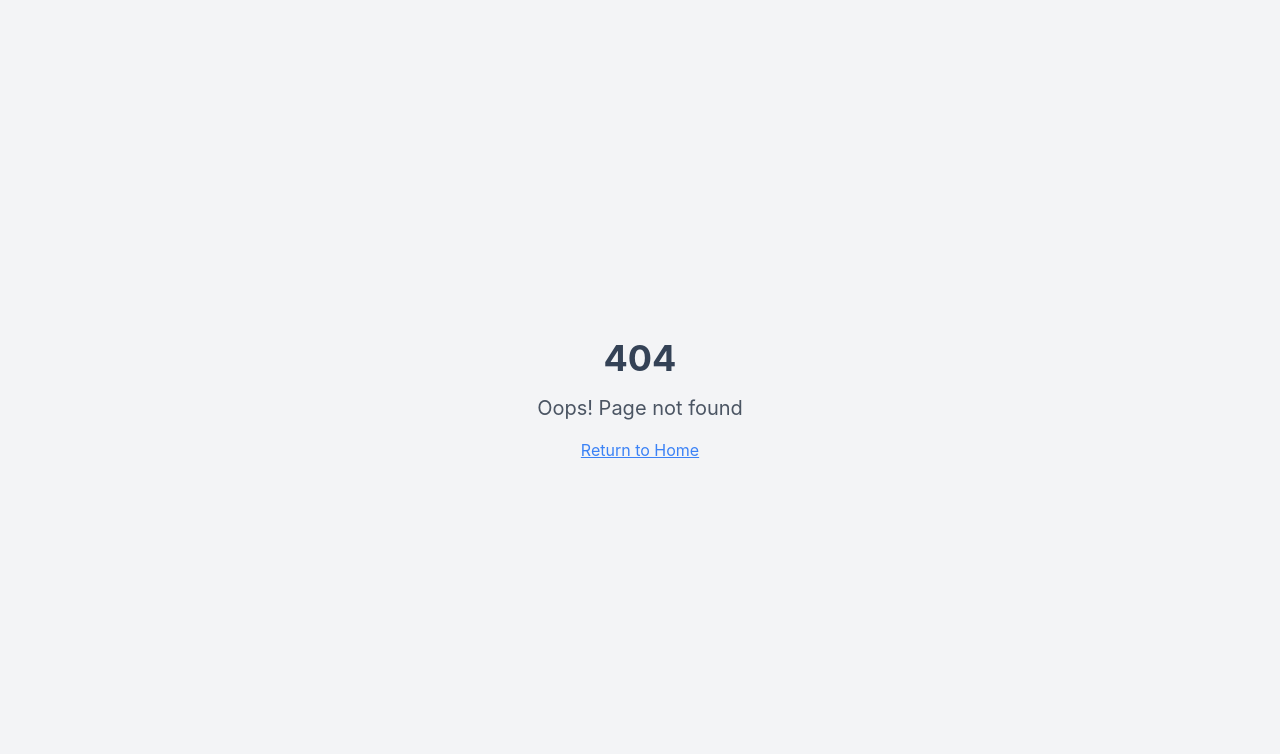
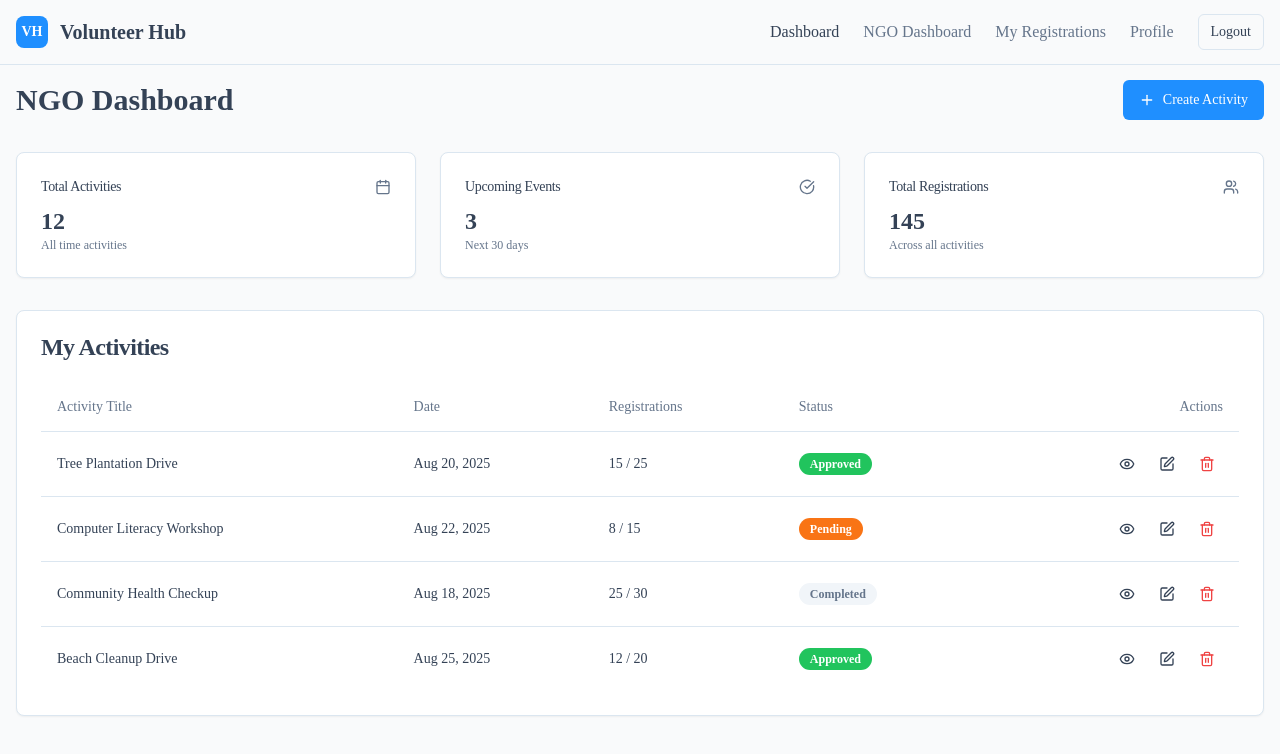
Before and after one commit to upadhyaylalit777/hub-connect-vol, a React (Vite) app: page /ngo-dashboard in a window 1280 px wide. Before the commit this address had no page. Shown: the top 754 px of the page. Built offline with nearby package versions, Linux system fonts and the light colour scheme.

Commit message:
Add NGO Dashboard
Create the NGO Dashboard page with a header, page title, statistics overview, and a table for managing activities. Includes an empty state design for when no activities are created.

```diff
--- a/src/App.tsx
+++ b/src/App.tsx
@@ -6,6 +6,7 @@ import { BrowserRouter, Routes, Route } from "react-router-dom";
 import Index from "./pages/Index";
 import ActivityDetails from "./pages/ActivityDetails";
 import UserProfile from "./pages/UserProfile";
+import NGODashboard from "./pages/NGODashboard";
 import NotFound from "./pages/NotFound";
 
 const queryClient = new QueryClient();
@@ -20,6 +21,7 @@ const App = () => (
           <Route path="/" element={<Index />} />
           <Route path="/activity/:id" element={<ActivityDetails />} />
           <Route path="/profile" element={<UserProfile />} />
+          <Route path="/ngo-dashboard" element={<NGODashboard />} />
           {/* ADD ALL CUSTOM ROUTES ABOVE THE CATCH-ALL "*" ROUTE */}
           <Route path="*" element={<NotFound />} />
         </Routes>
--- a/src/components/Header.tsx
+++ b/src/components/Header.tsx
@@ -20,9 +20,12 @@ export const Header = () => {
         {/* Desktop Navigation */}
         <div className="hidden md:flex items-center space-x-6">
           <nav className="flex items-center space-x-6">
-            <a href="#" className="text-foreground hover:text-primary font-medium transition-colors">
+            <Link to="/" className="text-foreground hover:text-primary font-medium transition-colors">
               Dashboard
-            </a>
+            </Link>
+            <Link to="/ngo-dashboard" className="text-muted-foreground hover:text-primary font-medium transition-colors">
+              NGO Dashboard
+            </Link>
             <a href="#" className="text-muted-foreground hover:text-primary font-medium transition-colors">
               My Registrations
             </a>
@@ -54,13 +57,20 @@ export const Header = () => {
       {isMobileMenuOpen && (
         <div className="md:hidden bg-background border-b border-border">
           <nav className="container mx-auto px-4 py-4 space-y-4">
-            <a
-              href="#"
+            <Link
+              to="/"
               className="block text-foreground hover:text-primary font-medium transition-colors py-2"
               onClick={() => setIsMobileMenuOpen(false)}
             >
               Dashboard
-            </a>
+            </Link>
+            <Link
+              to="/ngo-dashboard"
+              className="block text-muted-foreground hover:text-primary font-medium transition-colors py-2"
+              onClick={() => setIsMobileMenuOpen(false)}
+            >
+              NGO Dashboard
+            </Link>
             <a
               href="#"
               className="block text-muted-foreground hover:text-primary font-medium transition-colors py-2"
--- /dev/null
+++ b/src/pages/NGODashboard.tsx
@@ -0,0 +1,205 @@
+import { Header } from "@/components/Header";
+import { Card, CardContent, CardHeader, CardTitle } from "@/components/ui/card";
+import { Button } from "@/components/ui/button";
+import { Badge } from "@/components/ui/badge";
+import {
+  Table,
+  TableBody,
+  TableCell,
+  TableHead,
+  TableHeader,
+  TableRow
+} from "@/components/ui/table";
+import {
+  Plus,
+  Calendar,
+  Users,
+  CheckCircle,
+  Eye,
+  Edit,
+  Trash2,
+  Megaphone
+} from "lucide-react";
+
+const NGODashboard = () => {
+  // Mock data - in a real app this would come from an API
+  const stats = {
+    totalActivities: 12,
+    upcomingEvents: 3,
+    totalRegistrations: 145
+  };
+
+  const activities = [
+    {
+      id: 1,
+      title: "Tree Plantation Drive",
+      date: "Aug 20, 2025",
+      registrations: "15 / 25",
+      status: "Approved",
+      statusColor: "bg-success text-success-foreground"
+    },
+    {
+      id: 2,
+      title: "Computer Literacy Workshop",
+      date: "Aug 22, 2025",
+      registrations: "8 / 15",
+      status: "Pending",
+      statusColor: "bg-cta text-cta-foreground"
+    },
+    {
+      id: 3,
+      title: "Community Health Checkup",
+      date: "Aug 18, 2025",
+      registrations: "25 / 30",
+      status: "Completed",
+      statusColor: "bg-muted text-muted-foreground"
+    },
+    {
+      id: 4,
+      title: "Beach Cleanup Drive",
+      date: "Aug 25, 2025",
+      registrations: "12 / 20",
+      status: "Approved",
+      statusColor: "bg-success text-success-foreground"
+    }
+  ];
+
+  const hasActivities = activities.length > 0;
+
+  return (
+    <div className="min-h-screen bg-background font-['Poppins']">
+      <Header />
+
+      <main className="pt-20 pb-12">
+        <div className="container mx-auto px-4">
+          {/* Page Header */}
+          <div className="flex flex-col sm:flex-row sm:items-center sm:justify-between gap-4 mb-8">
+            <h1 className="text-3xl font-bold text-foreground">NGO Dashboard</h1>
+            <Button className="gap-2">
+              <Plus className="w-4 h-4" />
+              Create Activity
+            </Button>
+          </div>
+
+          {/* Statistics Overview */}
+          <div className="grid grid-cols-1 md:grid-cols-3 gap-6 mb-8">
+            <Card>
+              <CardHeader className="flex flex-row items-center justify-between space-y-0 pb-2">
+                <CardTitle className="text-sm font-medium">Total Activities</CardTitle>
+                <Calendar className="h-4 w-4 text-muted-foreground" />
+              </CardHeader>
+              <CardContent>
+                <div className="text-2xl font-bold">{stats.totalActivities}</div>
+                <p className="text-xs text-muted-foreground">All time activities</p>
+              </CardContent>
+            </Card>
+
+            <Card>
+              <CardHeader className="flex flex-row items-center justify-between space-y-0 pb-2">
+                <CardTitle className="text-sm font-medium">Upcoming Events</CardTitle>
+                <CheckCircle className="h-4 w-4 text-muted-foreground" />
+              </CardHeader>
+              <CardContent>
+                <div className="text-2xl font-bold">{stats.upcomingEvents}</div>
+                <p className="text-xs text-muted-foreground">Next 30 days</p>
+              </CardContent>
+            </Card>
+
+            <Card>
+              <CardHeader className="flex flex-row items-center justify-between space-y-0 pb-2">
+                <CardTitle className="text-sm font-medium">Total Registrations</CardTitle>
+                <Users className="h-4 w-4 text-muted-foreground" />
+              </CardHeader>
+              <CardContent>
+                <div className="text-2xl font-bold">{stats.totalRegistrations}</div>
+                <p className="text-xs text-muted-foreground">Across all activities</p>
+              </CardContent>
+            </Card>
+          </div>
+
+          {/* My Activities Section */}
+          <Card>
+            <CardHeader>
+              <CardTitle>My Activities</CardTitle>
+            </CardHeader>
+            <CardContent>
+              {hasActivities ? (
+                <div className="overflow-x-auto">
+                  <Table>
+                    <TableHeader>
+                      <TableRow>
+                        <TableHead>Activity Title</TableHead>
+                        <TableHead>Date</TableHead>
+                        <TableHead>Registrations</TableHead>
+                        <TableHead>Status</TableHead>
+                        <TableHead className="text-right">Actions</TableHead>
+                      </TableRow>
+                    </TableHeader>
+                    <TableBody>
+                      {activities.map((activity) => (
+                        <TableRow key={activity.id}>
+                          <TableCell className="font-medium">
+                            {activity.title}
+                          </TableCell>
+                          <TableCell>{activity.date}</TableCell>
+                          <TableCell>{activity.registrations}</TableCell>
+                          <TableCell>
+                            <Badge className={activity.statusColor}>
+                              {activity.status}
+                            </Badge>
+                          </TableCell>
+                          <TableCell className="text-right">
+                            <div className="flex items-center justify-end gap-2">
+                              <Button variant="ghost" size="sm" className="h-8 w-8 p-0">
+                                <Eye className="h-4 w-4" />
+                                <span className="sr-only">View activity</span>
+                              </Button>
+                              <Button variant="ghost" size="sm" className="h-8 w-8 p-0">
+                                <Edit className="h-4 w-4" />
+                                <span className="sr-only">Edit activity</span>
+                              </Button>
+                              <Button
+                                variant="ghost"
+                                size="sm"
+                                className="h-8 w-8 p-0 text-destructive hover:text-destructive"
+                              >
+                                <Trash2 className="h-4 w-4" />
+                                <span className="sr-only">Delete activity</span>
+                              </Button>
+                            </div>
+                          </TableCell>
+                        </TableRow>
+                      ))}
+                    </TableBody>
+                  </Table>
+                </div>
+              ) : (
+                // Empty State
+                <div className="text-center py-12">
+                  <div className="flex justify-center mb-6">
+                    <div className="w-24 h-24 bg-primary/10 rounded-full flex items-center justify-center">
+                      <Megaphone className="w-12 h-12 text-primary" />
+                    </div>
+                  </div>
+                  <h3 className="text-lg font-semibold text-foreground mb-2">
+                    You haven't created any activities yet
+                  </h3>
+                  <p className="text-muted-foreground mb-6 max-w-sm mx-auto">
+                    Start making a difference by creating your first volunteer activity.
+                    Connect with passionate volunteers in your community.
+                  </p>
+                  <Button className="gap-2">
+                    <Plus className="w-4 h-4" />
+                    Create Your First Activity
+                  </Button>
+                </div>
+              )}
+            </CardContent>
+          </Card>
+        </div>
+      </main>
+    </div>
+  );
+};
+
+export default NGODashboard;
```
